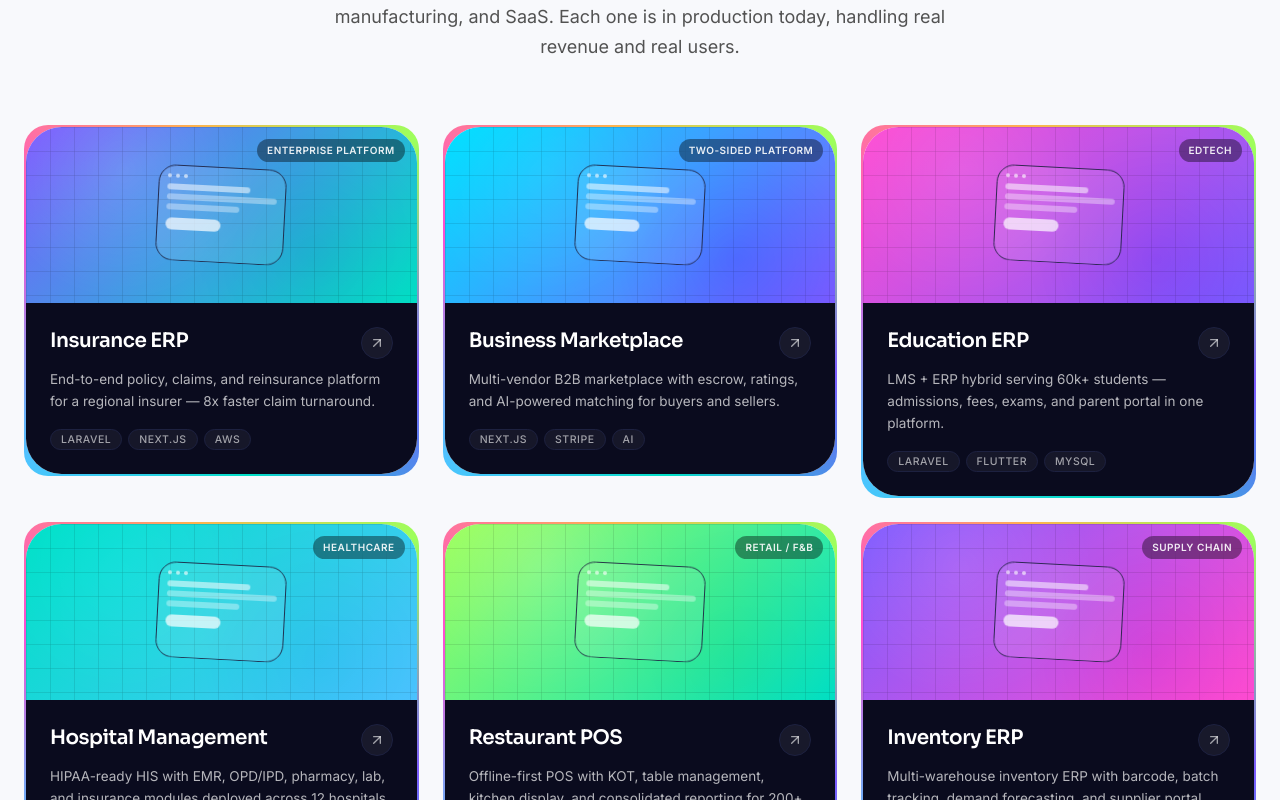
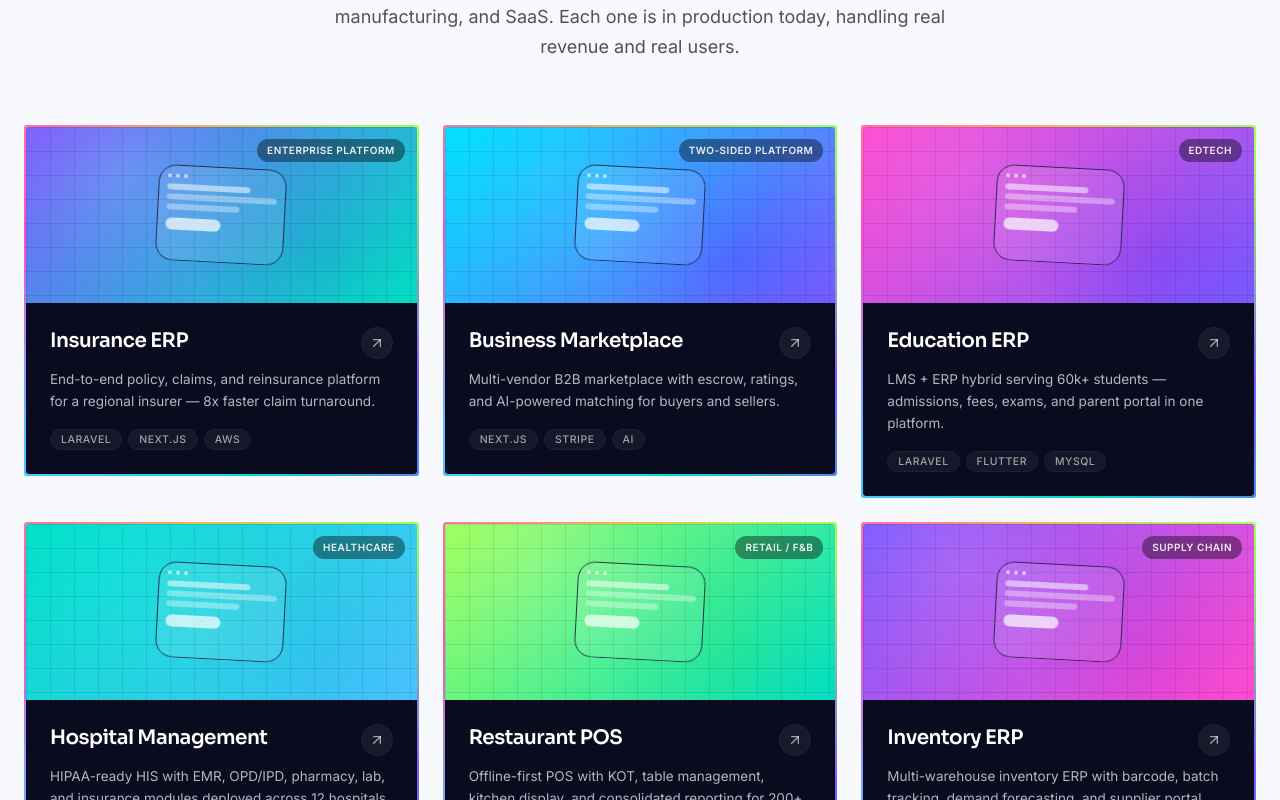
Before and after one commit to singhyogeshwar5608/larawans-new, a Next.js app: page / in a window 1280 px wide. Shown: the part 7940-8740 px from the top of the page. Built offline with nearby package versions, Linux system fonts and the light colour scheme.

Commit message:
879a5039-baa5-46a4-bc36-6b7e279d4e13

```diff
--- a/src/app/globals.css
+++ b/src/app/globals.css
@@ -368,7 +368,7 @@ section { position: relative; }
 
 .portfolio-card-border {
   position: relative;
-  border-radius: 1.5rem;
+  border-radius: 3px;
   padding: 2px;
   background: conic-gradient(
     from var(--border-angle),
--- a/src/components/sections/portfolio.tsx
+++ b/src/components/sections/portfolio.tsx
@@ -47,7 +47,7 @@ export function Portfolio() {
               {/* Outer wrapper with rotating gradient border */}
               <div className="portfolio-card-border">
                 {/* Actual card content on top */}
-                <div className="relative overflow-hidden rounded-3xl bg-white transition-all duration-500 group-hover:-translate-y-1 group-hover:shadow-[0_8px_30px_rgba(0,0,0,0.08)]">
+                <div className="relative overflow-hidden rounded-[3px] bg-white transition-all duration-500 group-hover:-translate-y-1 group-hover:shadow-[0_8px_30px_rgba(0,0,0,0.08)]">
               {/* Big gradient header */}
               <div
                 className="relative h-40 overflow-hidden sm:h-44"
```
